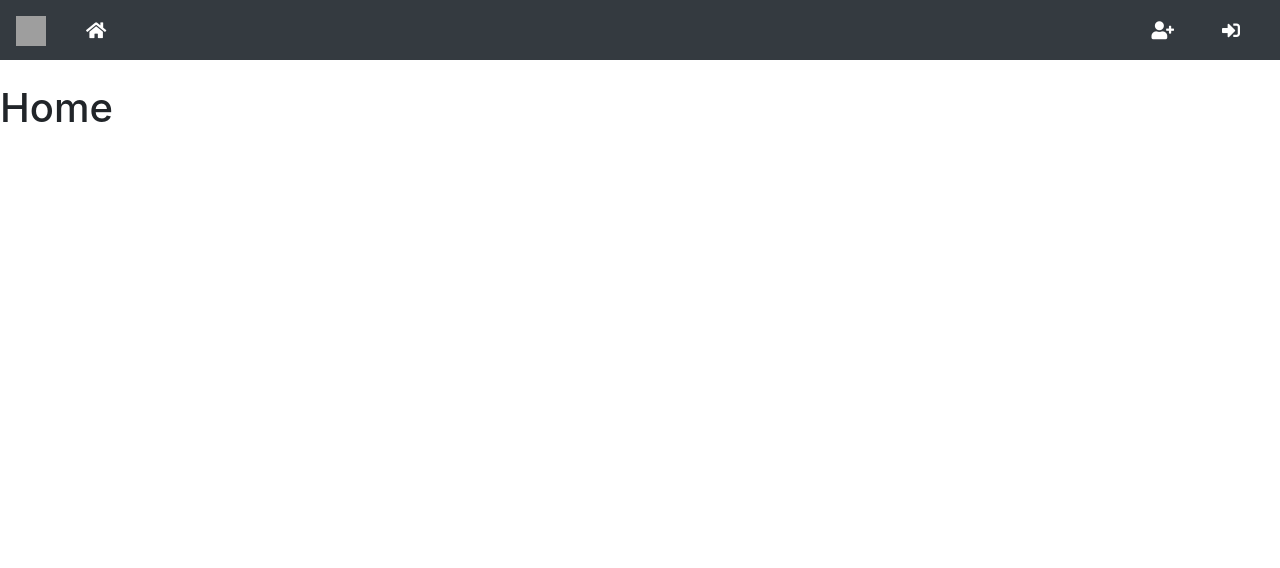
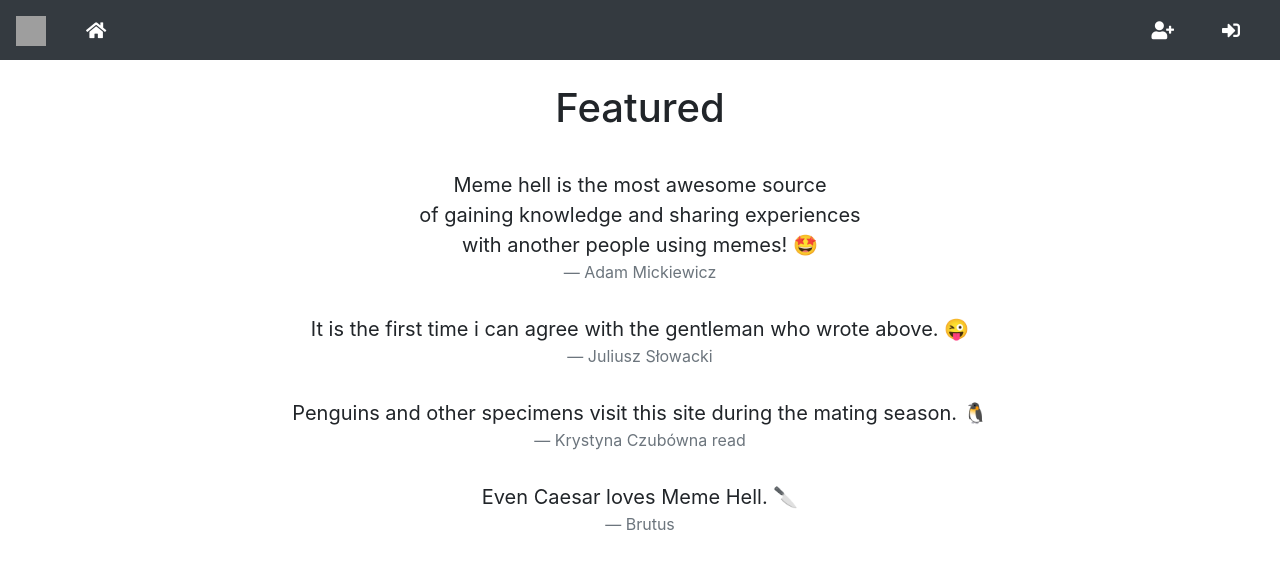
Before and after one commit to MightyNox/React-MemeHell, a React (Create React App) app: page / in a window 1280 px wide. Shown: the top 568 px of the page. Built offline with nearby package versions, Linux system fonts and the light colour scheme; grey boxes are pictures that could not be loaded.

Commit message:
Home component update

```diff
--- a/src/components/Home/Home.jsx
+++ b/src/components/Home/Home.jsx
@@ -11,7 +11,42 @@ class Home extends Component {
 
                 <br/>
 
-                <h1>Home</h1>
+                <blockquote class="blockquote text-center">
+                    <h1>Featured</h1>
+
+                    <br/>
+
+                    <p class="mb-0">
+                        Meme hell is the most awesome source  <br/>
+                        of gaining knowledge and sharing experiences <br/> with another people using memes!
+                        <span role="img"> 🤩</span>
+                    </p>
+                    <footer class="blockquote-footer">Adam Mickiewicz</footer>
+
+                    <br/>
+
+                    <p class="mb-0">
+                        It is the first time i can agree with the gentleman who wrote above.
+                        <span role="img"> 😜</span>
+                    </p>
+                    <footer class="blockquote-footer">Juliusz Słowacki</footer>
+
+                    <br/>
+
+                    <p class="mb-0">
+                        Penguins and other specimens visit this site during the mating season.
+                        <span role="img"> 🐧</span>
+                    </p>
+                    <footer class="blockquote-footer">Krystyna Czubówna read</footer>
+
+                    <br/>
+
+                    <p class="mb-0">
+                        Even Caesar loves Meme Hell.
+                        <span role="img"> 🔪</span>
+                    </p>
+                    <footer class="blockquote-footer">Brutus</footer>
+                </blockquote>
             </div>
         )
     }
```
